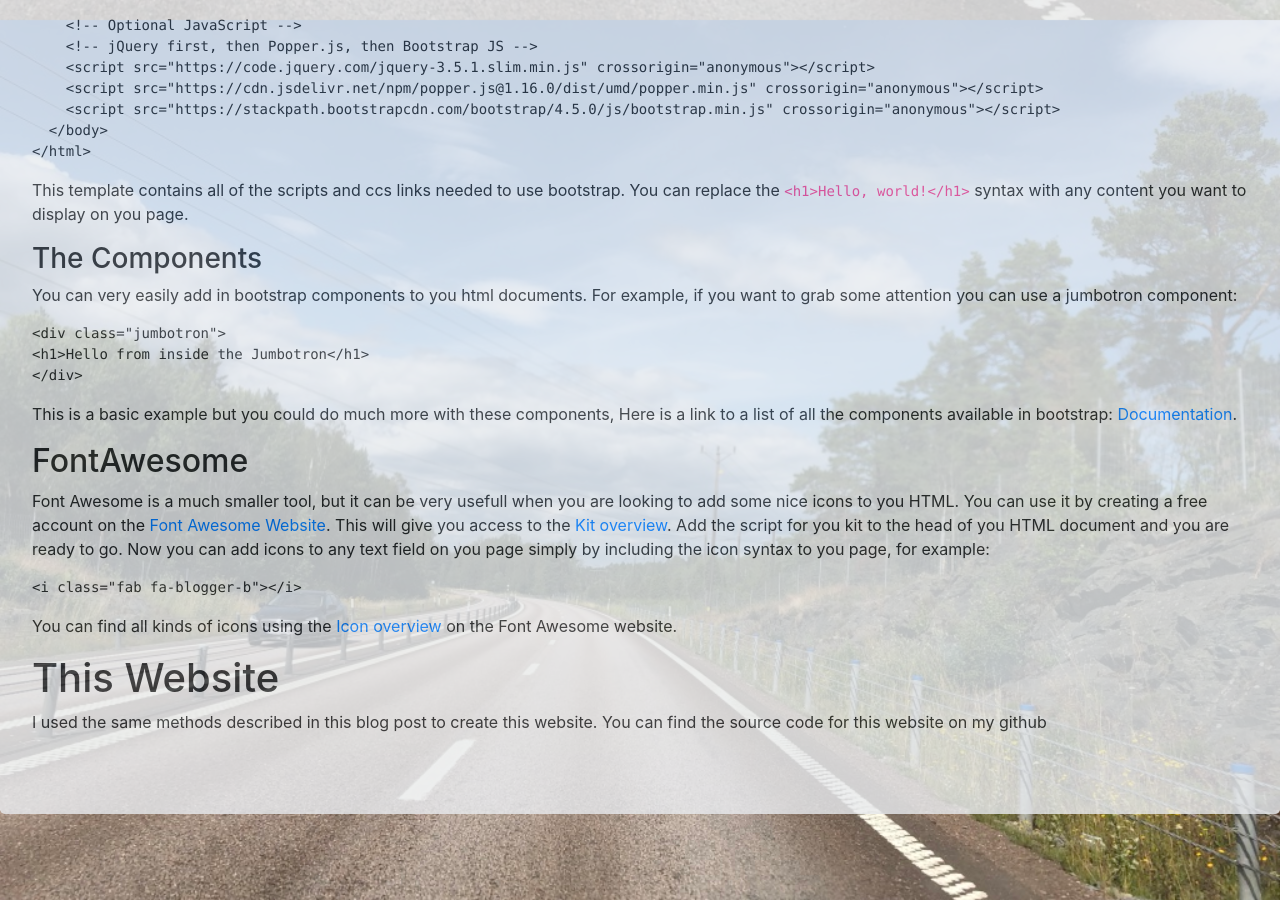
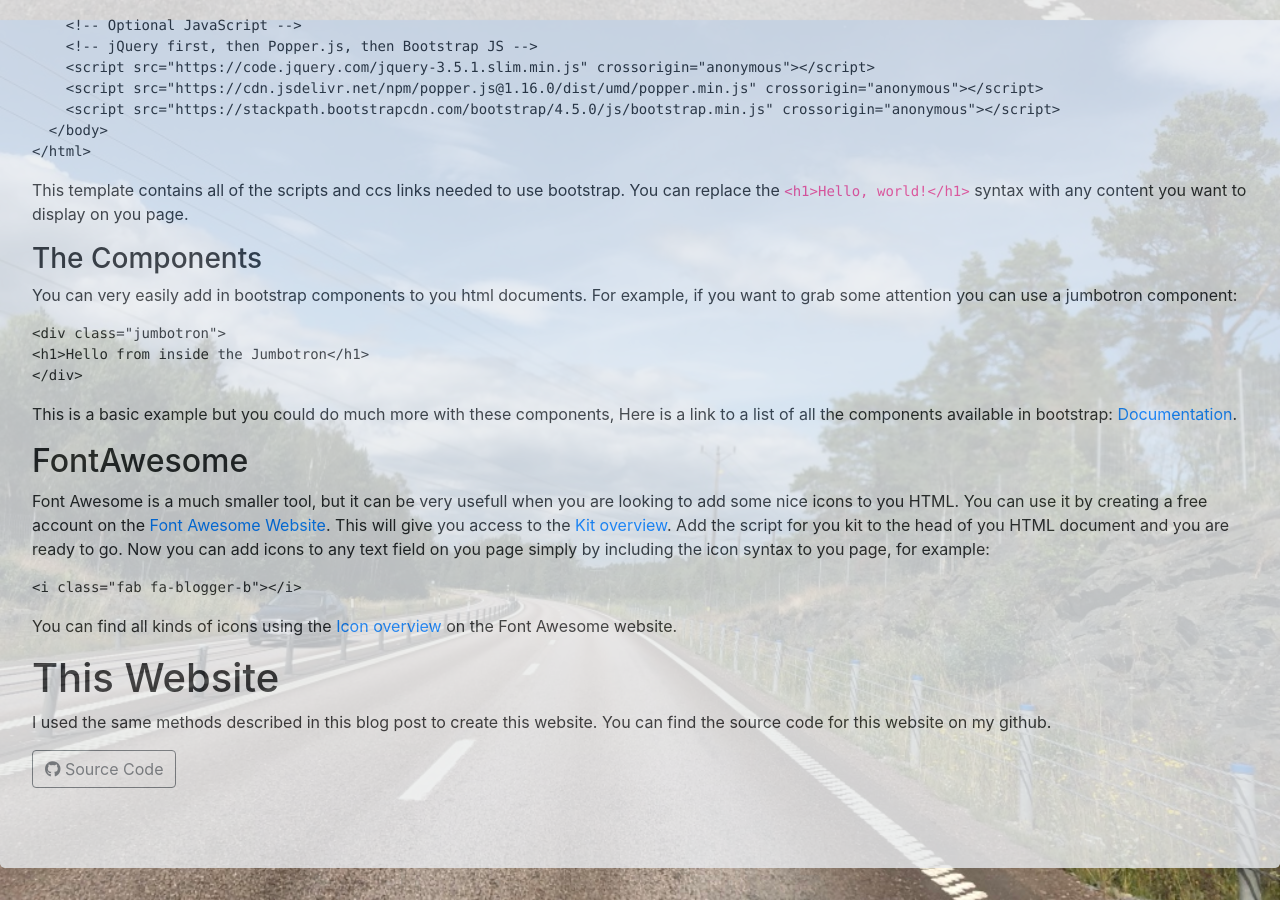
Before and after one commit to mikevosskuhler/vosskuhler.com, a Jekyll site: the page built from _posts/2020-06-06-how-this-website-works.markdown, in a window 1280 px wide and 900 px high, scrolled down 3820 px. Built offline with Jekyll 4.4.1, drawn with Linux system fonts in a browser that asks for light colours; nearby versions of some CDN libraries.

```diff
--- a/_posts/2020-06-06-how-this-website-works.markdown
+++ b/_posts/2020-06-06-how-this-website-works.markdown
@@ -181,4 +181,6 @@ Font Awesome is a much smaller tool, but it can be very usefull when you are loo
 You can find all kinds of icons using the [Icon overview](https://fontawesome.com/icons?d=gallery&q=blog&m=free){:target="_blank"} on the Font Awesome website.
 
 # This Website
-I used the same methods described in this blog post to create this website. You can find the source code for this website on my github
+I used the same methods described in this blog post to create this website. You can find the source code for this website on my github.
+
+<button type="button" class="btn btn-outline-secondary" onclick="window.open('https://github.com/mikevosskuhler/vosskuhler.com')"><i class="fab fa-github"></i> Source Code</button>
```
Also changed, not shown: amplify.yaml (added, +15 -0 lines), 2 other files.
